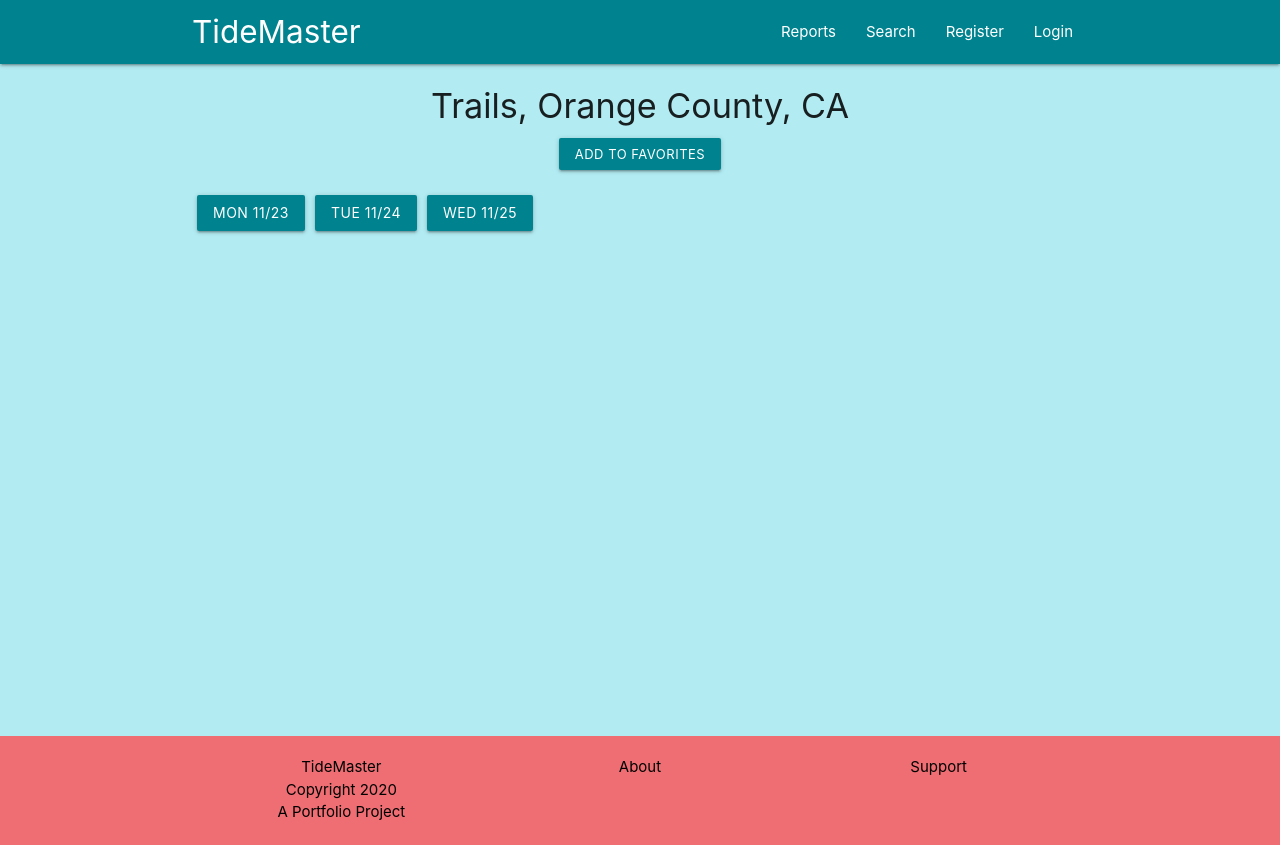
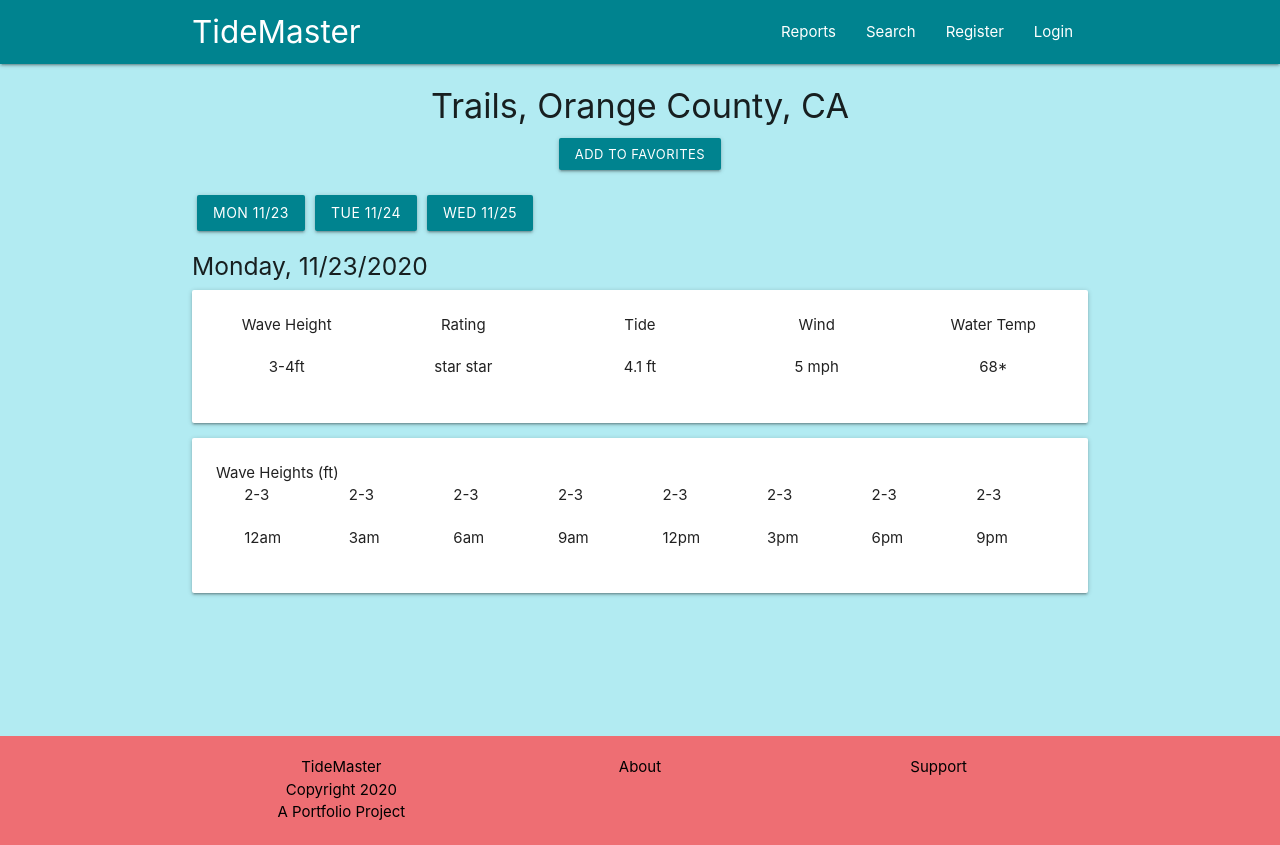
Before and after one commit to graysonventers/tidemaster, a React (Create React App) app in the folder client/: page / in a window 1280 px wide. Built offline with nearby package versions, Linux system fonts and the light colour scheme.

Commit message:
created reports Overview component

```diff
--- a/client/src/App.js
+++ b/client/src/App.js
@@ -11,9 +11,9 @@ function App() {
   return (
     <div>
       <Navbar />
-      {/* <Landing />
-      <Dashboard />
-      <Register />
+      {/* <Landing /> */}
+      {/* <Dashboard /> */}
+      {/* <Register />
       <Login /> */}
       <Report />
       <Footer />
--- /dev/null
+++ b/client/src/components/reports/Overview.js
@@ -0,0 +1,28 @@
+import React, { Fragment } from 'react';
+
+const Overview = () => {
+    return (
+        <Fragment>
+            <div className="card">
+                    <div className="card-content center">
+                        <div className="row">
+                            <span className="col s2">Wave Height</span>
+                            <span className="col s3">Rating</span>
+                            <span className="col s2">Tide</span>
+                            <span className="col s3">Wind</span>
+                            <span className="col s2">Water Temp</span>
+                        </div>
+                        <div className="row">
+                            <span className="col s2">3-4ft</span>
+                            <span className="col s3">star star</span>
+                            <span className="col s2">4.1 ft</span>
+                            <span className="col s3">5 mph</span>
+                            <span className="col s2">68*</span>
+                        </div>
+                    </div>
+                </div>
+        </Fragment>
+    )
+}
+
+export default Overview;
--- a/client/src/components/reports/Report.js
+++ b/client/src/components/reports/Report.js
@@ -1,10 +1,16 @@
 import React from 'react';
+import Overview from '../reports/Overview';
 
 const Report = () => {
     const dayBtnStyle = {
         margin: '5px',
         backgroundColor: '#00838f',
     };
+
+    const waveHeightStyle = {
+        marginLeft: '2%',
+        marginRight: '2%'
+    }
 
     return (
         <div className="" style={{ backgroundColor: '#b2ebf2', minHeight: '84vh'}}>
@@ -16,11 +22,45 @@ const Report = () => {
                 </div>
             </div>
             <div className="container">
-                <button style={dayBtnStyle} className="btn">Mon 11/23</button>
-                <button style={dayBtnStyle} className="btn">Tue 11/24</button>
-                <button style={dayBtnStyle} className="btn">Wed 11/25</button>
+                <div id="reportDayBtn">
+                    <button style={dayBtnStyle} className="btn">Mon 11/23</button>
+                    <button style={dayBtnStyle} className="btn">Tue 11/24</button>
+                    <button style={dayBtnStyle} className="btn">Wed 11/25</button>
+                </div>
+                <h5>Monday, 11/23/2020</h5>
+                <Overview />
+                {/* waveHeights detailed card */}
+                <div className="card">
+                    <div className="card-content">
+                        <span>Wave Heights (ft)</span>
+
+                        <div className="row">
+                            <span className="col s1" style={waveHeightStyle}>2-3</span>
+                            <span className="col s1" style={waveHeightStyle}>2-3</span>
+                            <span className="col s1" style={waveHeightStyle}>2-3</span>
+                            <span className="col s1" style={waveHeightStyle}>2-3</span>
+                            <span className="col s1" style={waveHeightStyle}>2-3</span>
+                            <span className="col s1" style={waveHeightStyle}>2-3</span>
+                            <span className="col s1" style={waveHeightStyle}>2-3</span>
+                            <span className="col s1" style={waveHeightStyle}>2-3</span>
+                        </div>
+                        <div className="row">
+                            <span className="col s1" style={waveHeightStyle}>12am</span>
+                            <span className="col s1" style={waveHeightStyle}>3am</span>
+                            <span className="col s1" style={waveHeightStyle}>6am</span>
+                            <span className="col s1" style={waveHeightStyle}>9am</span>
+                            <span className="col s1" style={waveHeightStyle}>12pm</span>
+                            <span className="col s1" style={waveHeightStyle}>3pm</span>
+                            <span className="col s1" style={waveHeightStyle}>6pm</span>
+                            <span className="col s1" style={waveHeightStyle}>9pm</span>
+                        </div>
+                    </div>
+                </div>
 
             </div>
+
+
+
 
         </div>
     )
```
Also changed, not shown: client/src/components/reports/Waves.js (added), 1 other file (tests, documents, lock files or other folders).
